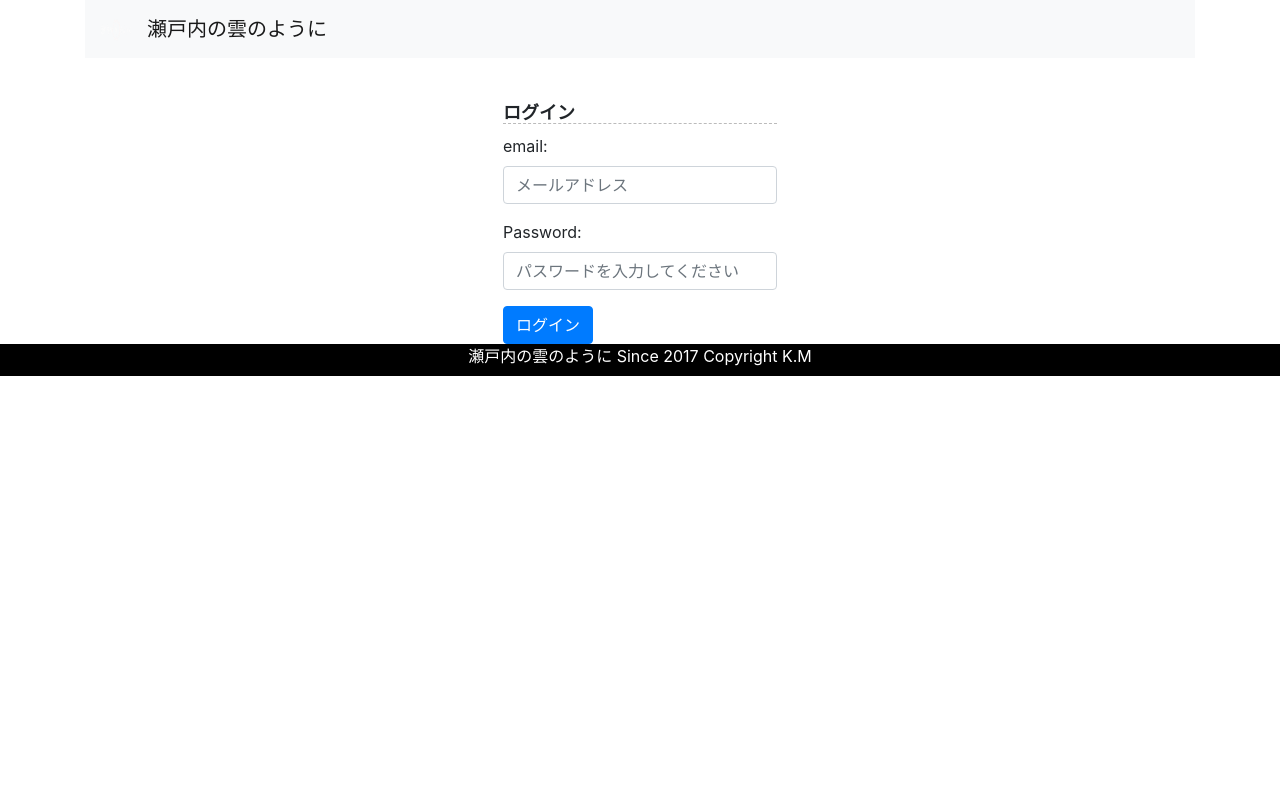
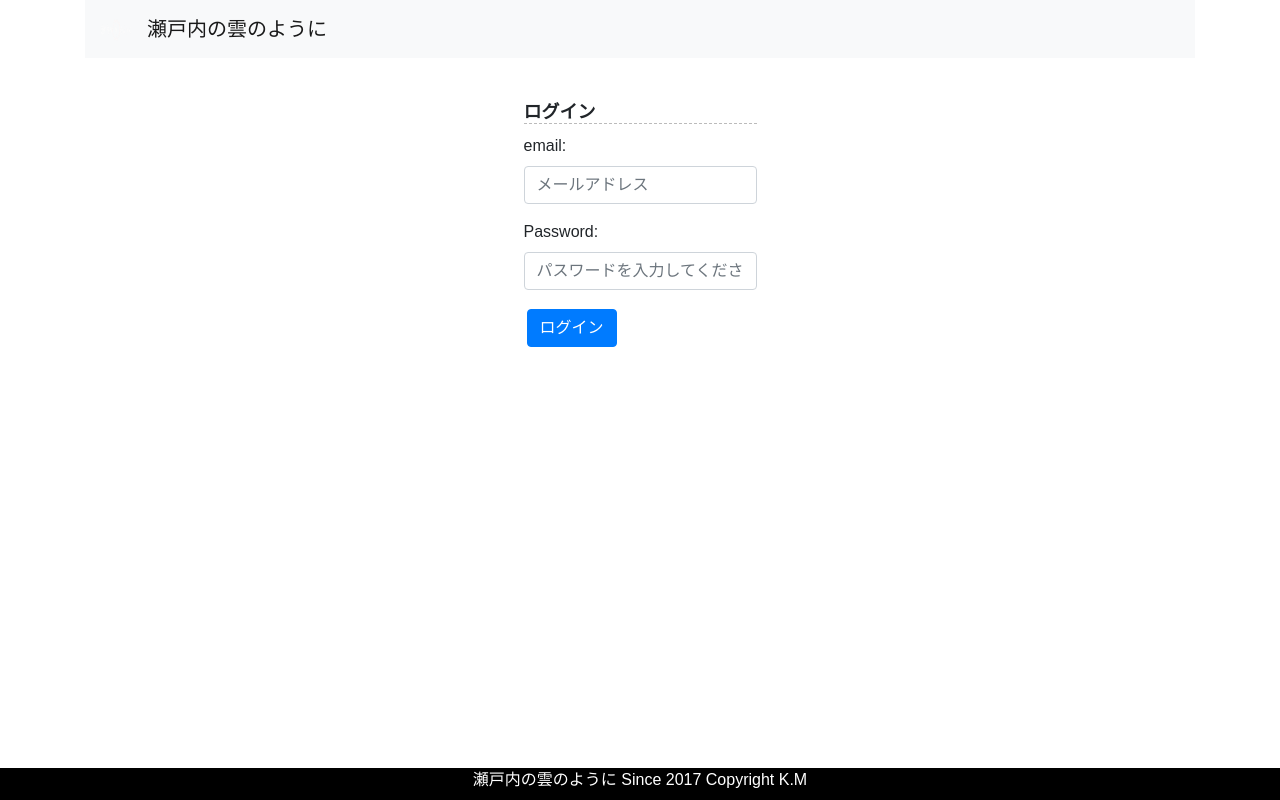
Before and after one commit to muraken12003032/node_blog_front, a React (Create React App) app: page /login in a window 1280 px wide. Built offline with nearby package versions, Linux system fonts and the light colour scheme.

Commit message:
一通りのcssの修正は完了

```diff
--- a/src/components/styles.scss
+++ b/src/components/styles.scss
@@ -1,23 +1,22 @@
 .content {
-  table {
+  table{
+    width: 100%;
     border-collapse: collapse;
-    text-align: center;
-    line-height: 1.5;
-    border: 1px solid #000000;
+    border-spacing: 0;
 
-    th {
-      padding: 10px;
-      font-weight: bold;
-      vertical-align: top;
-      border: 1px solid #000000;
+    th{
+      padding: 10px 0;
+      text-align: center;
+      background-color: #ccc;
+      border: solid 0.2px white;
     }
 
-    td {
-      padding: 10px;
-      vertical-align: top;
-      border: 1px solid #000000;
+    td{
+      padding: 10px 0;
+      text-align: center;
+      background-color: #eee;
+      border: solid 0.2px white;
     }
-
   }
 
   img {
@@ -56,13 +55,3 @@ h3 {
   margin-bottom: 10px !important;
   margin-top: 20px !important;
 }
-
-footer {
-  position: relative;
-  text-align: center;
-  bottom: 0;
-  width: 100%;
-  height: 2em;
-  background-color: #000000;
-  color: #FFFFFF;
-}
--- a/src/index.css
+++ b/src/index.css
@@ -1,10 +1,12 @@
+html {
+ min-height: 100%;
+ position: relative;
+}
+
 body {
-  margin: 0;
-  font-family: -apple-system, BlinkMacSystemFont, 'Segoe UI', 'Roboto', 'Oxygen',
-    'Ubuntu', 'Cantarell', 'Fira Sans', 'Droid Sans', 'Helvetica Neue',
-    sans-serif;
-  -webkit-font-smoothing: antialiased;
-  -moz-osx-font-smoothing: grayscale;
+  /* おそらくこの !important を消すとbootstrapのcssが勝ってしまい上書きされるので必要*/
+  margin-bottom: 3em !important;
+  font-family: 'Quicksand', "游ゴシック体", "Yu Gothic", YuGothic, "ヒラギノ角ゴシック Pro", "Hiragino Kaku Gothic Pro", 'メイリオ' , Meiryo , Osaka, "ＭＳ Ｐゴシック", "MS PGothic", sans-serif !important;
 }
 
 code {
@@ -21,3 +23,8 @@ footer {
   background-color: #000000;
   color: #FFFFFF;
 }
+
+button {
+  /* おそらくこの !important を消すとbootstrapのcssが勝ってしまい上書きされるので必要*/
+  margin: 3px 3px 3px 3px !important;
+}
--- a/src/index.js
+++ b/src/index.js
@@ -2,7 +2,7 @@ import React from 'react';
 import ReactDOM from 'react-dom';
 import './index.css';
 import App from './App';
-import Footer from "./components/footer";
+import Footer from "./components/templates/footer";
 import * as serviceWorker from './serviceWorker';
 
 ReactDOM.render(
```
Also changed, not shown: src/App.css (deleted, +0 -38 lines), src/components/templates/header.js (added, +43 -0 lines), src/components/templates/footer.js (renamed from src/components/footer.js).
